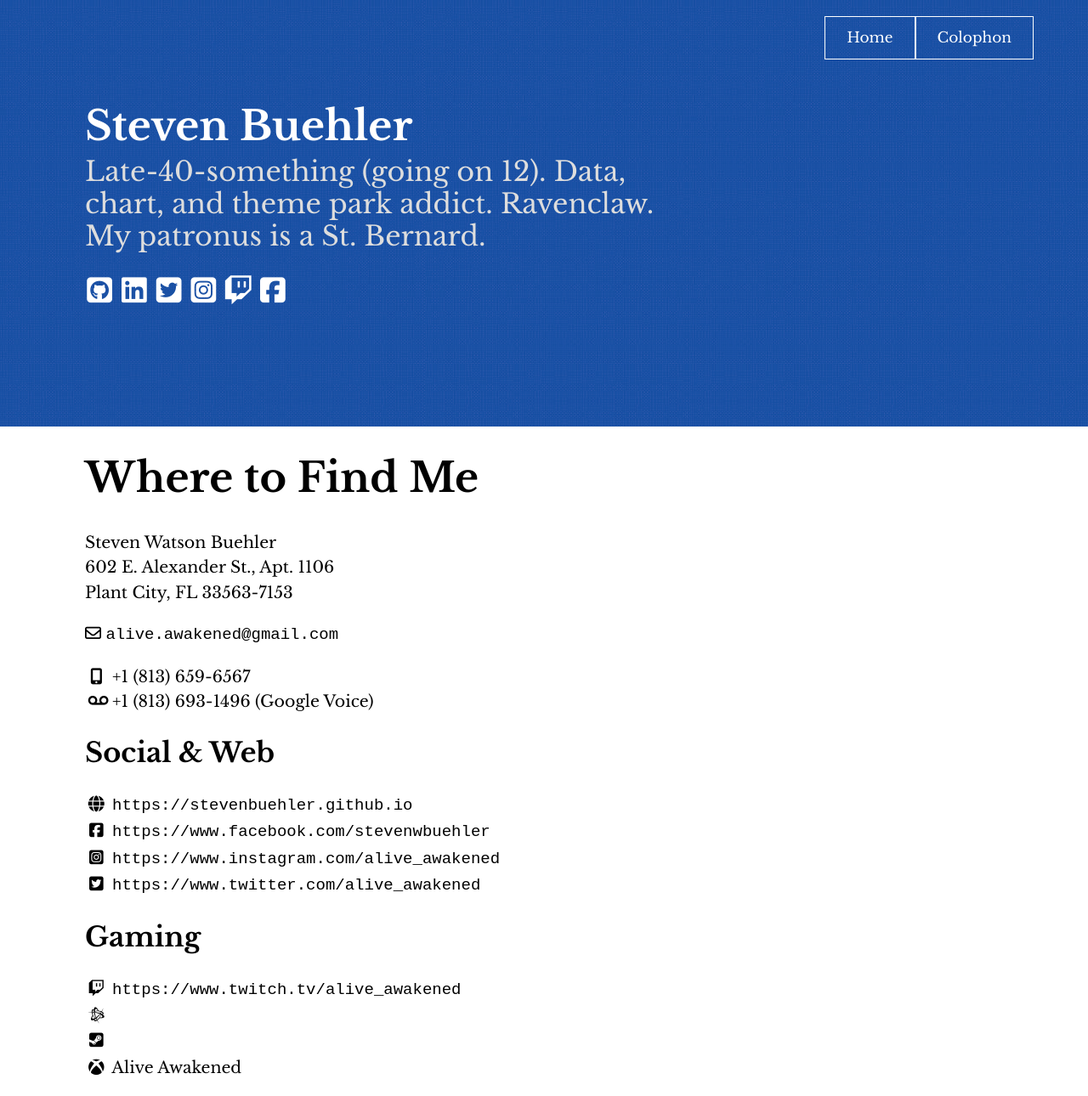
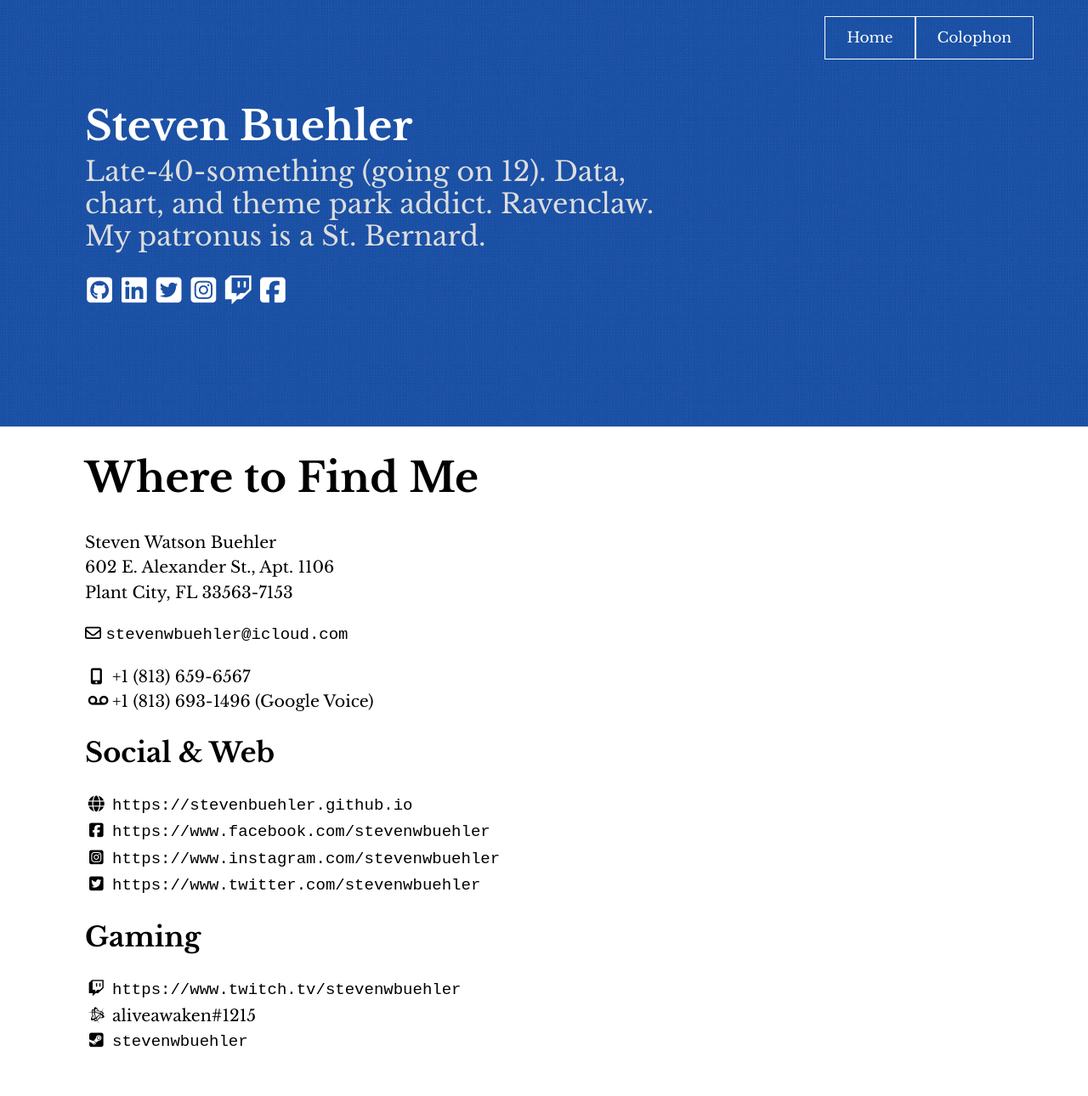
Before and after one commit to stevenbuehler/stevenbuehler.github.io, a Jekyll site: the page built from contact.html, in a window 1280 px wide. Shown: the whole page at 85% size. Built offline with Jekyll 4.4.1, drawn with Linux system fonts in a browser that asks for light colours; nearby versions of some CDN libraries; after the commit the page ends 1261 px from its top, so only the background shows below that.

Commit message:
updated contact page

```diff
--- a/contact.html
+++ b/contact.html
@@ -14,7 +14,7 @@ layout: page
 </span>
 </p>
 <p>
-  <i class="far fa-envelope"></i> <tt><span itemprop="email">alive.awakened@gmail.com</span></tt>
+  <i class="far fa-envelope"></i> <tt><span itemprop="email">stevenwbuehler@icloud.com</span></tt>
 </p>
 <p>
   <i class="fas fa-mobile-alt"></i> <span itemprop="telephone">+1 (813) 659-6567</span>
@@ -24,14 +24,13 @@ layout: page
 <p>
   <i class="fas fa-globe"></i>                  <tt><span itemprop="sameAs">https://stevenbuehler.github.io</span></tt>
   <br /><i class="fab fa-facebook-square"></i>  <tt><span itemprop="sameAs">https://www.facebook.com/stevenwbuehler</span></tt>
-  <br /><i class="fab fa-instagram-square"></i> <tt><span itemprop="sameAs">https://www.instagram.com/alive_awakened</span></tt>
-  <br /><i class="fab fa-twitter-square"></i>   <tt><span itemprop="sameAs">https://www.twitter.com/alive_awakened</span></tt>
+  <br /><i class="fab fa-instagram-square"></i> <tt><span itemprop="sameAs">https://www.instagram.com/stevenwbuehler</span></tt>
+  <br /><i class="fab fa-twitter-square"></i>   <tt><span itemprop="sameAs">https://www.twitter.com/stevenwbuehler</span></tt>
 </p>
 <h2>Gaming</h2>
 <p>
-  <i class="fab fa-twitch"></i>           <tt><span itemprop="sameAs">https://www.twitch.tv/alive_awakened</span></tt>
-  <br /><i class="fab fa-battle-net"></i>       <span itemprop="sameAs"></span>
-  <br /><i class="fab fa-steam-square"></i>     <tt><span itemprop="sameAs"></span></tt>
-  <br /><i class="fab fa-xbox"></i>         Alive Awakened
+  <i class="fab fa-twitch"></i>           <tt><span itemprop="sameAs">https://www.twitch.tv/stevenwbuehler</span></tt>
+  <br /><i class="fab fa-battle-net"></i>       <span itemprop="sameAs">aliveawaken#1215</span>
+  <br /><i class="fab fa-steam-square"></i>     <tt><span itemprop="sameAs">stevenwbuehler</span></tt>
 </p>
 </span>
```
